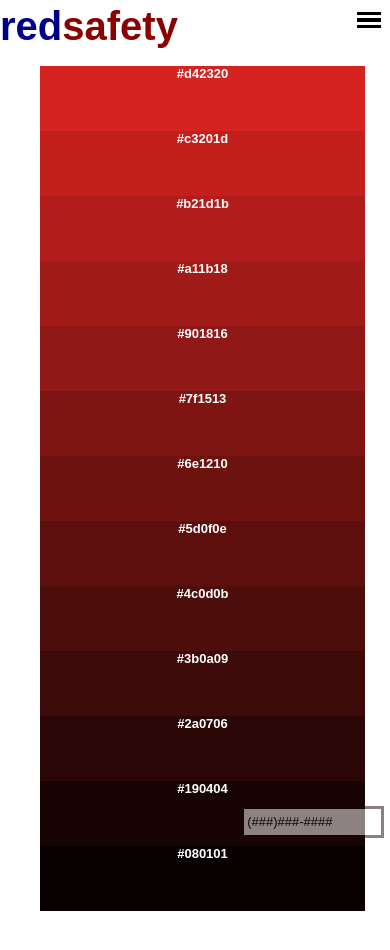
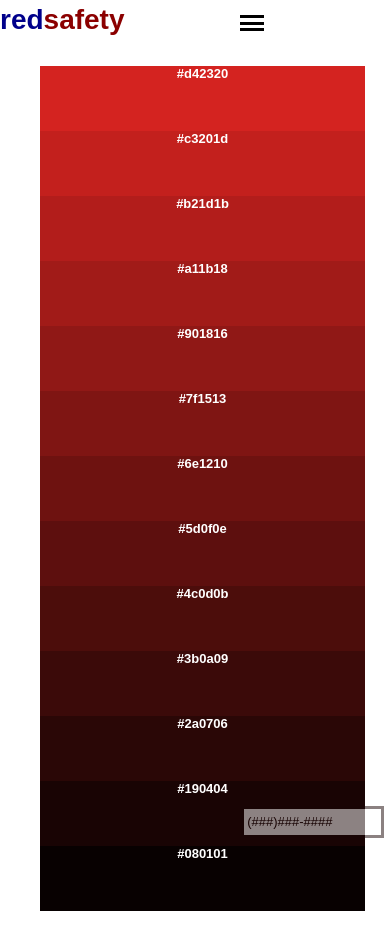
Before and after one commit to JackHermes/red-main-website, a React app: page /colors in a window 390 px wide. Shown: the top 950 px of the page. Built offline with nearby package versions, Linux system fonts and the light colour scheme.

Commit message:
The return of the mobile menu!

```diff
--- a/src/Components/Headers/Headers-sm.css
+++ b/src/Components/Headers/Headers-sm.css
@@ -1,6 +1,7 @@
-.contact-us-box {
+.contact-us-box-sm {
   background-color: white;
   opacity: 0.5;
+    bottom: 0.5em;
 }
 
 .header-sm {
@@ -15,3 +16,7 @@
   width: 100%;
   z-index: 99;
 }
+
+.text-logo-sm {
+  font-size: 1.75em;
+}
--- a/src/Components/Headers/Headers.css
+++ b/src/Components/Headers/Headers.css
@@ -24,11 +24,9 @@
 .contact-us-box {
   align-content: center;
   border: solid;
-
   font-size: small;
   height: 1.5em;
   position: fixed;
-  bottom: 0.5em;
   padding: 0.25em;
   right: 0.5em;
   width: 10em;
--- a/src/Components/Headers/Headers.js
+++ b/src/Components/Headers/Headers.js
@@ -10,9 +10,9 @@ import './Headers-lg.css';
 const SmallScreenHeader = () => {
   return (
     <div className='header-sm'>
-      <Link to='/'><div className='text-logo'><span className='left-logo'>red</span><span className='right-logo'>safety</span></div></Link>
+      <Link to='/'><div className='text-logo text-logo-sm'><span className='left-logo'>red</span><span className='right-logo'>safety</span></div></Link>
       <MobileMenu />
-      <div className='contact-us-box'>(###)###-####</div>
+      <div className='contact-us-box contact-us-box-sm'>(###)###-####</div>
     </div>
   )
 }
@@ -27,7 +27,7 @@ const LargeScreenHeader = () => {
         <Link to='/about'>What are We About?</Link>
         <Link to='/colors'>Colors</Link>
       </div>
-      <div className='contact-us-box-lg'>(###)###-####</div>
+      <div className='contact-us-box'>(###)###-####</div>
     </div>
   )
 }
--- a/src/Components/Headers/MobileMenu.css
+++ b/src/Components/Headers/MobileMenu.css
@@ -1,6 +1,11 @@
+
+.mobile-menu {
+  display: flex;
+  z-index: 100;
+}
 .mobile-menu-bars {
   height: 1.4em;
-  margin-left: 11em;
+  margin-left: 7em;
   margin-top: 0.5em;
 }
 .bar {
@@ -39,11 +44,6 @@
   opacity: 1;
   transition: all 100ms ease 150ms;
   visibility: visible;
-}
-
-.mobile-menu {
-  display: flex;
-  z-index: 100;
 }
 
 .mobile-menu-dock {
--- a/src/Components/Headers/MobileMenu.js
+++ b/src/Components/Headers/MobileMenu.js
@@ -14,7 +14,6 @@ export default class MobileMenu extends Component {
       dock: 'mobile-menu-dock mobile-menu-dock-hide',
       dockWrapper: 'mobile-menu-dock-wrapper-hide'
     };
-
     this.handleClick = this.handleClick.bind(this);
   }
 
@@ -27,7 +26,7 @@ export default class MobileMenu extends Component {
         barTwo: 'bar unhide',
         barThree: 'bar level',
         menuDisplayed: false,
-        dock: 'mobile-menu-dock mobile-menu-dock',
+        dock: 'mobile-menu-dock mobile-menu-dock-hide',
         dockWrapper: 'mobile-menu-dock-wrapper'
       });
     } else {
@@ -37,7 +36,7 @@ export default class MobileMenu extends Component {
         barTwo: 'bar hide',
         barThree: 'bar tip-left',
         menuDisplayed: true,
-        dock: 'mobile-menu-dock-hide',
+        dock: 'mobile-menu-dock',
         dockWrapper: 'mobile-menu-dock-wrapper'
       });
     }
@@ -46,7 +45,6 @@ export default class MobileMenu extends Component {
   render() {
     return (
       <div className='mobile-menu'>
-        <div className={this.state.dockWrapper}>
         <div className='mobile-menu-bars' onClick={this.handleClick}>
           <div className={this.state.barOne}></div>
           <div className={this.state.barTwo}></div>
@@ -59,7 +57,6 @@ export default class MobileMenu extends Component {
             <li className='mobile-menu-dock-item' onClick={this.handleClick}><Link to="/about">What are We About?</Link></li>
             <li className='mobile-menu-dock-item' onClick={this.handleClick}><Link to="/colors">Colors</Link></li>
           </ul>
-        </div>
       </div>
     );
   }
```
